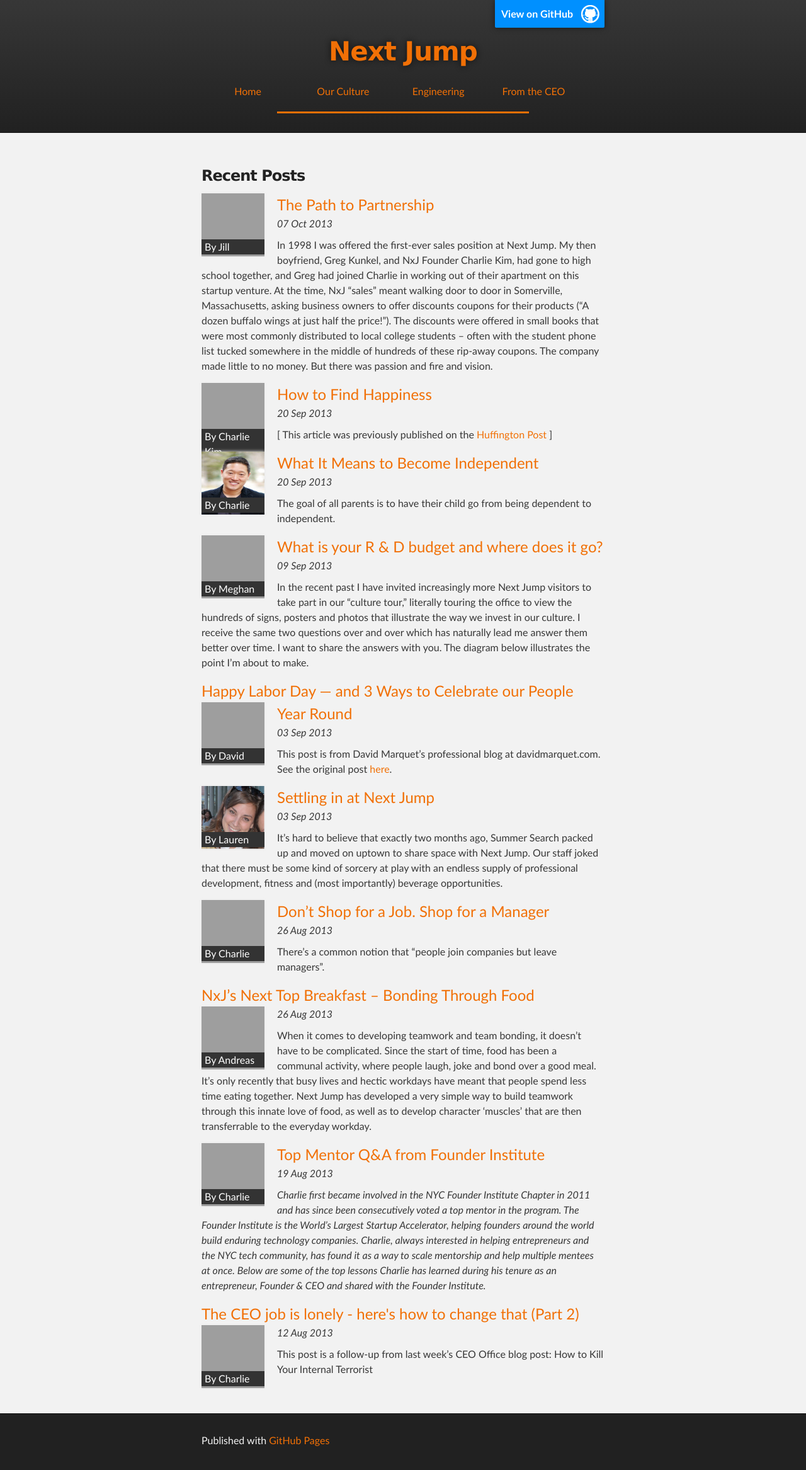
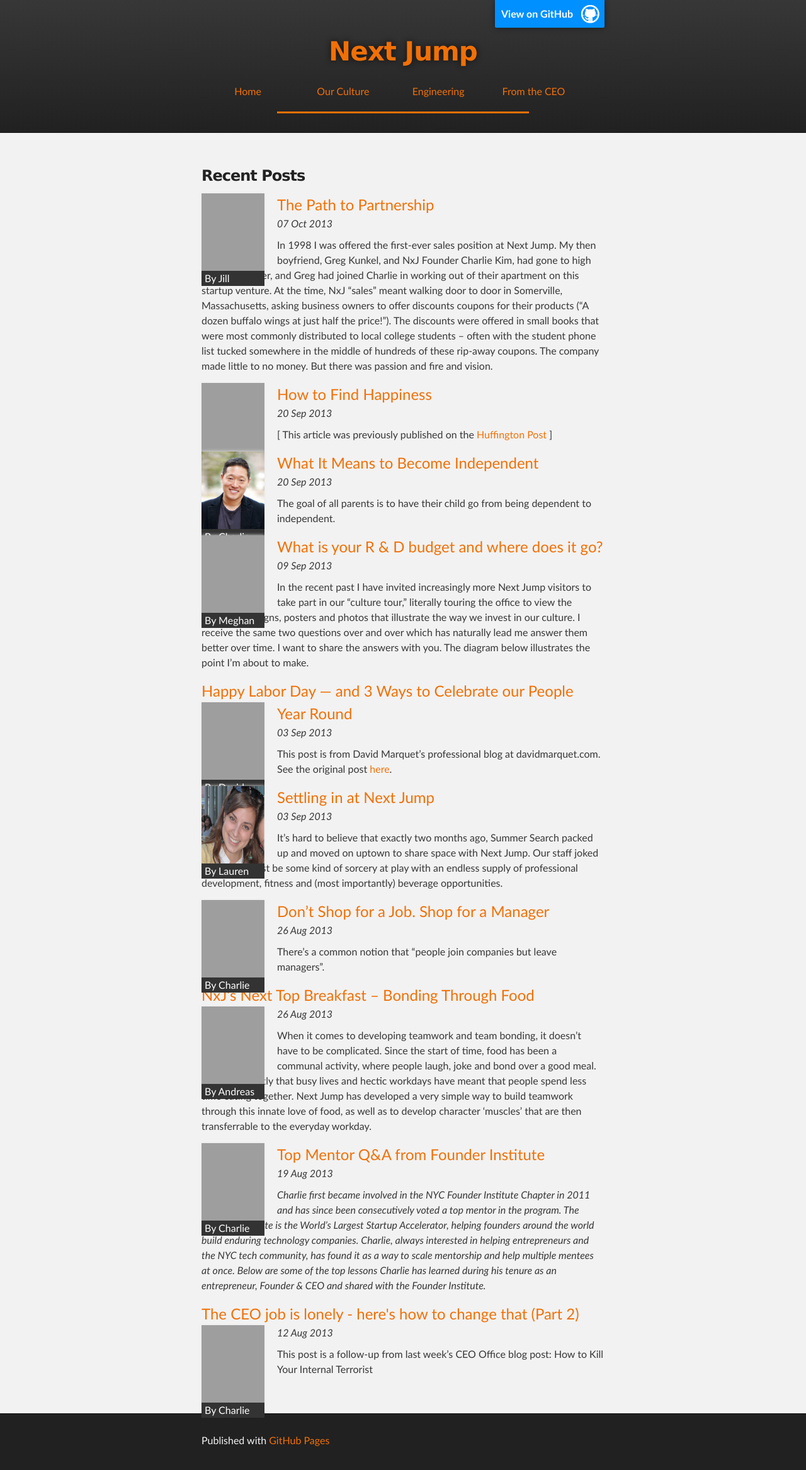
Before and after one commit to mtylpg/nextjump.github.io, a Jekyll site: the page built from index.html, in a window 1280 px wide. Shown: the whole page at 63% size. Built offline with Jekyll 4.4.1, drawn with Linux system fonts in a browser that asks for light colours; grey boxes are pictures that could not be loaded.

Commit message:
More styling updates for the 'by _____' box

```diff
--- a/stylesheets/stylesheet.css
+++ b/stylesheets/stylesheet.css
@@ -468,7 +468,7 @@ My Styles
 }
 .imageBox img {
     width: 100px;
-    height: 100px;
+    height: 125px;
     top: 0;
 }
 .postPreview .date {
@@ -478,7 +478,7 @@ My Styles
     background-color: #333;
     color: white;
     position:relative;
-    top:-33px;
+    top:-8px;
     padding-left: 5px;
 }
 .postTitle {
```
